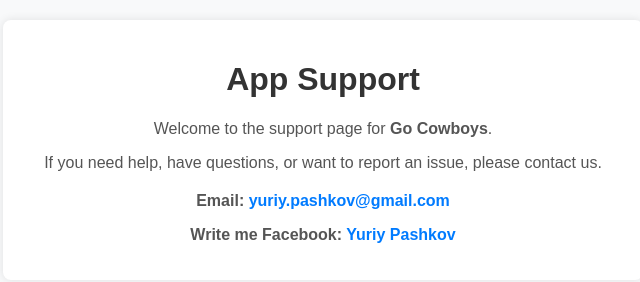
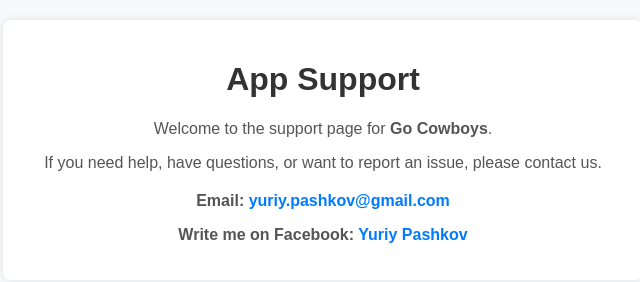
Before and after one commit to yuriypashkov/yuriypashkov.github.io, a plain HTML site: page index.html in a window 1280 px wide. Shown: the full height of the page, 317-957 px from the left. Drawn offline with Linux system fonts and the light colour scheme.

Commit message:
Update index.html

```diff
--- a/index.html
+++ b/index.html
@@ -46,7 +46,7 @@
         <p>If you need help, have questions, or want to report an issue, please contact us.</p>
         <div class="contact">
             <p>Email: <a href="mailto:yuriy.pashkov@gmail.com">yuriy.pashkov@gmail.com</a></p>
-            <p>Write me Facebook: <a href="https://facebook.com/yuriy.pashkov.2024/" target="_blank">Yuriy Pashkov</a></p>
+            <p>Write me on Facebook: <a href="https://facebook.com/yuriy.pashkov.2024/" target="_blank">Yuriy Pashkov</a></p>
         </div>
     </div>
 </body>
```
